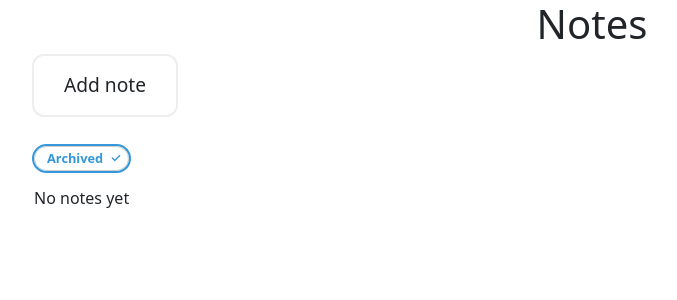
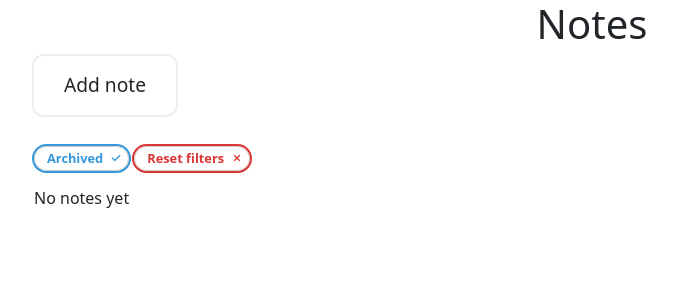
Before and after one commit to smitvadher/react-notes-app-demo, a React (Vite) app: page / in a window 1280 px wide. Both pictures are taken after a click on the item "Archived". Shown: the top 300 px of the page, without its empty margins (48-725 px from the left). Built offline with nearby package versions, Linux system fonts and the light colour scheme.

Commit message:
Options to reset filters

```diff
--- a/src/Components/Filter/Filters.tsx
+++ b/src/Components/Filter/Filters.tsx
@@ -1,6 +1,6 @@
-import { useContext, useEffect } from "react";
+import { useContext, useEffect, useState } from "react";
 import { FontAwesomeIcon } from "@fortawesome/react-fontawesome";
-import { faCheck } from "@fortawesome/free-solid-svg-icons";
+import { faCheck, faTimes } from "@fortawesome/free-solid-svg-icons";
 import {
   NoteManagerContext,
   NoteManagerContextProps,
@@ -15,66 +15,73 @@ const Filters = ({ filteredNotes }: LabelsProps) => {
   const { notes, filters, setFilters } = useContext(
     NoteManagerContext
   ) as NoteManagerContextProps;
-  // TODO : Try to move filter logic here if possible
-  // TODO : Add option to clear filters
-  // TODO : Refactor
+
+  const [removeOption, setRemoveOption] = useState(false);
+
   const toggleFilter = (filter: FilterObj) => {
     setFilters(
-      filters.map((prevFilter) => {
-        if (prevFilter.key === filter.key) {
-          return filter;
-        }
-        return prevFilter;
-      })
+      filters.map((prevFilter) =>
+        prevFilter.key === filter.key ? filter : prevFilter
+      )
     );
   };
 
   const toggleBooleanFilter = (filter: FilterObj) => {
-    filter.selected = !(filter.selected as boolean);
-    toggleFilter(filter);
+    toggleFilter({ ...filter, selected: !(filter.selected as boolean) });
   };
 
   const toggleArrayFilter = (filter: FilterObj, value: string) => {
     if (!Array.isArray(filter.selected)) {
       return;
     }
-    if (filter.selected.includes(value)) {
-      filter.selected = filter.selected.filter(
-        (prevSelected) => prevSelected !== value
-      );
-    } else {
-      filter.selected = [...filter.selected, value];
-    }
 
-    toggleFilter(filter);
+    const selectedValues = filter.selected.includes(value)
+      ? filter.selected.filter((prevSelected) => prevSelected !== value)
+      : [...filter.selected, value];
+
+    toggleFilter({ ...filter, selected: selectedValues });
   };
 
   const handleOnFilterChange = () => {
-    let filteredNotes = notes;
-    filters.forEach((filter) => {
-      if (filter.valueType === "boolean") {
-        filteredNotes = filteredNotes.filter(
-          (note) => note[filter.key] == filter.selected
-        );
-      } else if (
-        filter.valueType === "array" &&
-        Array.isArray(filter.selected)
-      ) {
-        if (filter.selected.length > 0) {
-          filteredNotes = filteredNotes.filter((note) =>
-            (filter.selected as string[]).some((selected) =>
+    return notes.filter((note) => {
+      return filters.every((filter) => {
+        if (filter.valueType === "boolean") {
+          return note[filter.key] == filter.selected;
+        } else if (
+          filter.valueType === "array" &&
+          Array.isArray(filter.selected)
+        ) {
+          return (
+            filter.selected.length === 0 ||
+            filter.selected.some((selected) =>
               (note[filter.key] as string[]).includes(selected)
             )
           );
         }
-      }
+        return true;
+      });
     });
-    return filteredNotes;
+  };
+
+  const resetFilters = () => {
+    setFilters(
+      filters.map((filter) => ({ ...filter, selected: filter.default }))
+    );
   };
 
   useEffect(() => {
     filteredNotes(handleOnFilterChange());
   }, [notes, filters]);
+
+  useEffect(() => {
+    setRemoveOption(
+      filters.some(
+        (filter) =>
+          filter.selected === true ||
+          (Array.isArray(filter.selected) && filter.selected.length > 0)
+      )
+    );
+  }, [filters]);
 
   return (
     <div className="filters">
@@ -125,6 +132,20 @@ const Filters = ({ filteredNotes }: LabelsProps) => {
           }
           return null;
         })}
+        {removeOption && (
+          <li
+            className="capsule reset active"
+            title="Reset filters"
+            onClick={resetFilters}
+          >
+            Reset filters
+            <FontAwesomeIcon
+              className="action-btn icon active"
+              icon={faTimes}
+              onClick={resetFilters}
+            />
+          </li>
+        )}
       </ul>
     </div>
   );
--- a/src/Context/NoteManagerProvider.tsx
+++ b/src/Context/NoteManagerProvider.tsx
@@ -113,6 +113,7 @@ const NoteManagerProvider = ({ children }: NoteManagerProviderProps) => {
         label: "Archived",
         valueType: "boolean",
         selected: false,
+        default: false,
       },
       {
         key: "labels",
@@ -120,6 +121,7 @@ const NoteManagerProvider = ({ children }: NoteManagerProviderProps) => {
         valueType: "array",
         options: labels,
         selected: [],
+        default: [],
       },
     ];
     let savedFilters = parseJsonFromLs<Filter>("filters");
--- a/src/Shared/Types.ts
+++ b/src/Shared/Types.ts
@@ -15,4 +15,5 @@ export interface Filter{
   valueType: "boolean" | "array";
   options?: string[];
   selected: boolean | string | string[];
+  default: boolean | string | string[];
 }
--- a/src/index.css
+++ b/src/index.css
@@ -291,6 +291,7 @@ input[type="checkbox"] {
   white-space: nowrap;
   overflow: hidden;
   text-overflow: ellipsis;
+  user-select: none;
   transition: all 0.3s ease;
 }
 
@@ -326,10 +327,6 @@ input[type="checkbox"] {
   margin: 10px 0;
 }
 
-.filters .capsule.active {
-  outline: 2px solid #3498db;
-}
-
 .filters .active .icon {
   display: inline-block !important;
 }
@@ -338,4 +335,15 @@ input[type="checkbox"] {
   padding-right: 25px;
   font-weight: bold;
   color: #3498db;
+  outline: 2px solid #3498db;
 }
+
+.filters .capsule.reset.active {
+  color: #db3434;
+  outline: 2px solid #db3434;
+}
+
+.filters .capsule.reset .icon {
+  color: #db3434;
+  opacity: 1;
+}
```
